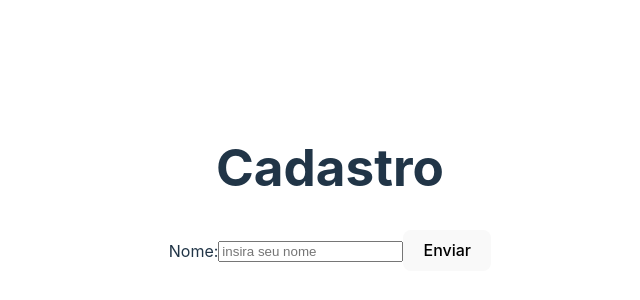
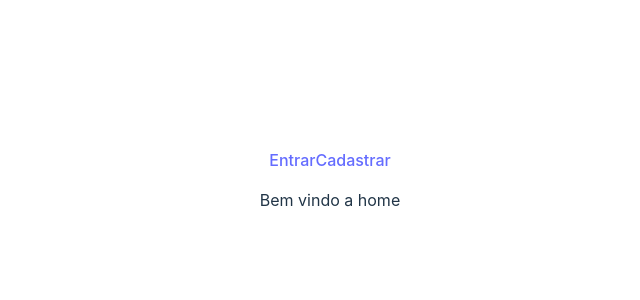
Before and after one commit to Bruno-Barboza-da-Silva/Agenda, a React (Vite) app in the folder frontend/: page / in a window 1280 px wide. Shown: the part 212-512 px from the top of the page, without its empty margins (310-950 px from the left). Built offline with nearby package versions, Linux system fonts and the light colour scheme.

Commit message:
criação das rotas no frontend

```diff
--- a/frontend/src/App.tsx
+++ b/frontend/src/App.tsx
@@ -1,46 +1,18 @@
-import { useState } from 'react'
-import './App.css'
-import axios from 'axios'
+import { Routes, Route } from "react-router-dom";
+import "./App.css";
+import Home from "./pages/home/home";
+import Entrar from "./pages/entrar/entrar";
+import Cadastro from "./pages/cadastro/cadastro";
+import Error from "./pages/error/error"
 
-function App() {
-  // const navigate = useNavigate();
+export default function App() {
+  return (
+    <Routes>
+      <Route path="/" element={<Home />} />
+      <Route path="/entrar" element={<Entrar />} />
+      <Route path="/cadastro" element={<Cadastro />} />
+      <Route path="*" element={<Error />} />
 
-  const [titulo, setName] = useState("")
-
-  function changeName(ev: React.ChangeEvent<HTMLInputElement>) {
-    setName(ev.target.value);
-  }
-
-  const post = async (e: React.FormEvent<HTMLFormElement>) => {
-    e.preventDefault(); // Evita o envio automático do formulário
-    try {
-      await axios.post('http://localhost:5000/', {
-        nome: titulo,
-      });
-      window.location.href = "/";
-      console.log("entrou");
-    } catch (error) {
-      console.error('Erro na solicitação POST:', error);
-    }
-  };
-
-  return (
-    <>
-      <form onSubmit={post}>
-        <h1>Cadastro</h1>
-        <label htmlFor="nome">Nome:</label>
-        <input
-          type="text"
-          id="name"
-          placeholder="insira seu nome"
-          name="nome"
-          value={titulo}
-          onChange={(ev) => changeName(ev)}
-        />
-        <button type='submit'>Enviar</button>
-      </form>
-    </>
+    </Routes>
   );
 }
-
-export default App
--- /dev/null
+++ b/frontend/src/pages/cadastro/cadastro.tsx
@@ -0,0 +1,45 @@
+import { useState } from 'react'
+import axios from 'axios'
+
+function App() {
+  // const navigate = useNavigate();
+
+  const [titulo, setName] = useState("")
+
+  function changeName(ev: React.ChangeEvent<HTMLInputElement>) {
+    setName(ev.target.value);
+  }
+
+  const post = async (e: React.FormEvent<HTMLFormElement>) => {
+    e.preventDefault(); // Evita o envio automático do formulário
+    try {
+      await axios.post('http://localhost:5000/cadastro', {
+        nome: titulo,
+      });
+      window.location.href = "/";
+      console.log("entrou");
+    } catch (error) {
+      console.error('Erro na solicitação POST:', error);
+    }
+  };
+
+  return (
+    <>
+      <form onSubmit={post}>
+        <h1>Cadastro</h1>
+        <label htmlFor="nome">Nome:</label>
+        <input
+          type="text"
+          id="name"
+          placeholder="insira seu nome"
+          name="nome"
+          value={titulo}
+          onChange={(ev) => changeName(ev)}
+        />
+        <button type='submit'>Enviar</button>
+      </form>
+    </>
+  );
+}
+
+export default App
--- /dev/null
+++ b/frontend/src/pages/entrar/entrar.tsx
@@ -0,0 +1,9 @@
+function Entrar() {
+    return (
+      <div>
+        <p>Entrar</p>
+      </div>
+    );
+  }
+
+  export default Entrar;
--- /dev/null
+++ b/frontend/src/pages/error/error.tsx
@@ -0,0 +1,9 @@
+function Error() {
+    return (
+      <div>
+        <p>Erro</p>
+      </div>
+    );
+  }
+
+  export default Error;
--- /dev/null
+++ b/frontend/src/pages/home/home.tsx
@@ -0,0 +1,14 @@
+import { Link } from "react-router-dom";
+
+
+function Home() {
+  return (
+    <div>
+      <Link to="/entrar">Entrar</Link>
+      <Link to="/cadastro">Cadastrar</Link>
+      <p>Bem vindo a home</p>
+    </div>
+  );
+}
+
+export default Home;
```
Also changed, not shown: 1 other file (tests, documents, lock files or other folders).
